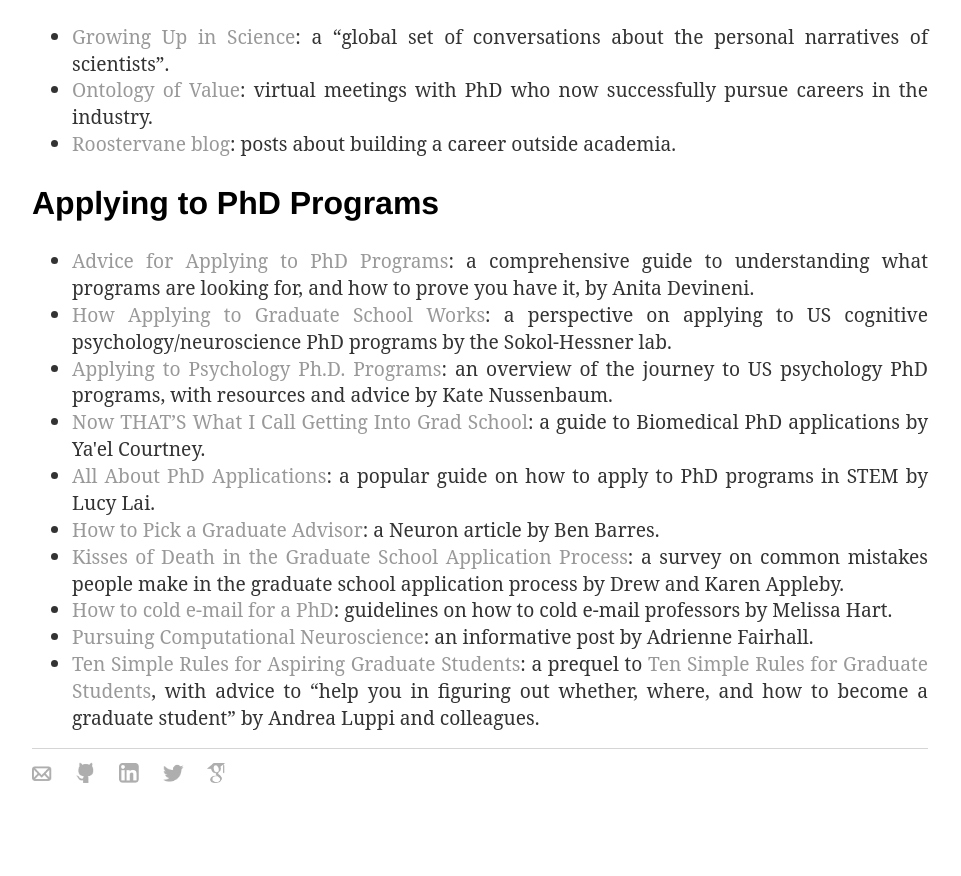
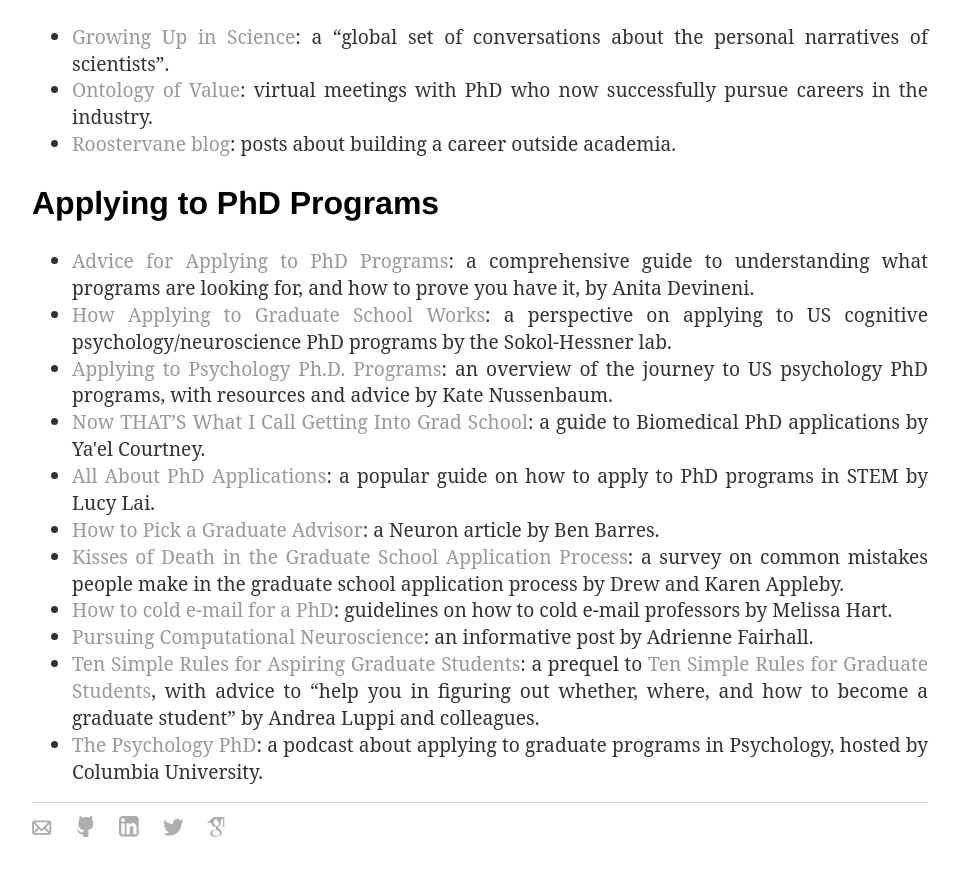
Before and after one commit to gaiamolinaro/gaiamolinaro.github.io, a Jekyll site: the page built from resources/index.html, in a window 1280 px wide and 900 px high, scrolled down 1815 px. Shown: the top 876 px of the window, without its empty margins (160-1121 px from the left). Built offline with Jekyll 4.4.1, drawn with Linux system fonts in a browser that asks for light colours; nearby versions of some CDN libraries; before the commit the page ends 2661 px from its top, so only the background shows below that.

Commit message:
added the Psychology PhD

```diff
--- a/resources/index.html
+++ b/resources/index.html
@@ -64,5 +64,6 @@
     <li class="p-li"><a href="https://journals.plos.org/ploscompbiol/article?id=10.1371/journal.pcbi.1009276" target="_blank">Ten Simple Rules for Aspiring Graduate Students</a>:
 	a prequel to <a href="https://journals.plos.org/ploscompbiol/article?id=10.1371/journal.pcbi.0030229" target="_blank">Ten Simple Rules for Graduate Students</a>, with advice
 	to &ldquo;help you in figuring out whether, where, and how to become a graduate student&rdquo; by Andrea Luppi and colleagues.</li>
+    <li class="p-li"><a href="https://psychology.columbia.edu/podcast/" target="_blank">The Psychology PhD</a>: a podcast about applying to graduate programs in Psychology, hosted by Columbia University.</li>
 </ul>
 </div><!-- /.blurb -->
```
